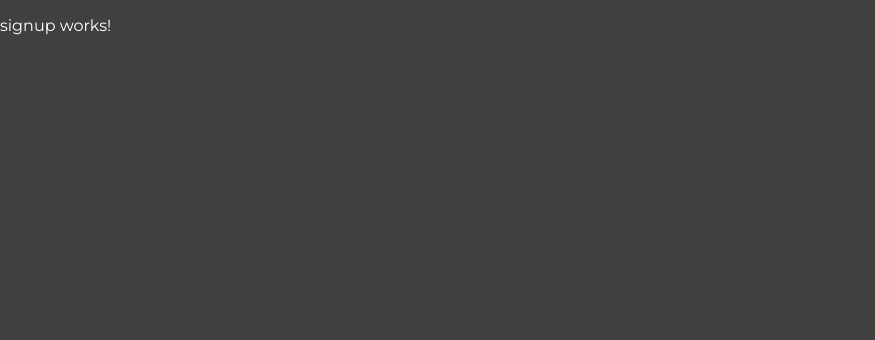
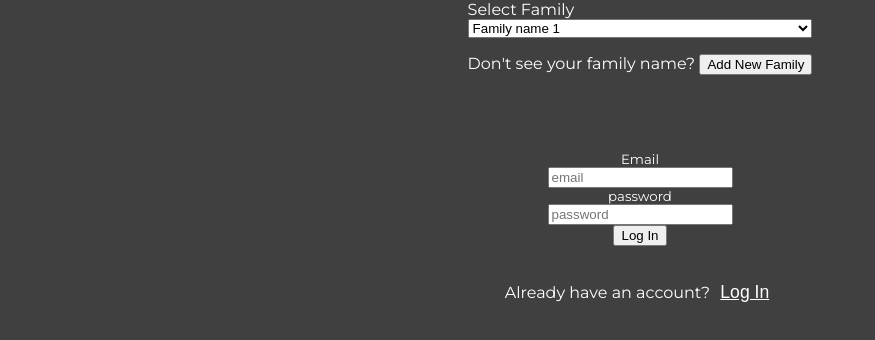
Before and after one commit to David-V1/pantry-app-fe, an Angular app: page / in a window 1280 px wide. Both pictures are taken after a click on the button "Sign Up". Shown: the top 340 px of the page, without its empty margins (0-875 px from the left). Built offline with nearby package versions, Linux system fonts and the light colour scheme.

Commit message:
added login-signup transitions

```diff
--- a/src/app/components/login/login.component.css
+++ b/src/app/components/login/login.component.css
@@ -0,0 +1,26 @@
+.login-container {
+    width: 100%;
+    height: 100%;
+}
+
+.login-wrapper {
+    display: flex;
+    justify-content: center;
+    align-items: center;
+    flex-direction: column;
+}
+
+#signup-button {
+    background: none;
+    border: none;
+    color: rgb(255, 255, 255);
+    text-decoration: underline;
+    cursor: pointer;
+    padding-top: 20px;
+    font-size: 1.1rem;
+}
+
+#signup-button:hover {
+    color: rgb(15, 123, 185);
+    text-decoration: underline;
+  }
--- a/src/app/components/login/login.component.html
+++ b/src/app/components/login/login.component.html
@@ -1 +1,12 @@
-<p>login works!</p>
+<div class="login-container">
+    <div class="login-wrapper">
+        <small>Email</small>
+        <input type="text" name="email" id="email-login" placeholder="email">
+        <small>password</small>
+        <input type="password" name="password" id="password-login" placeholder="password">
+        <button type="submit"> Log In</button>
+        <p>Don't have an account? <button id="signup-button"
+            (click)="ui.changePage(pageName.SIGNUP)">Sign Up</button></p>
+
+    </div>
+</div>
--- a/src/app/components/login/login.component.ts
+++ b/src/app/components/login/login.component.ts
@@ -1,4 +1,6 @@
 import { Component } from '@angular/core';
+import { UiService } from 'src/app/services/ui.service';
+import { PageName } from 'src/app/enums/PageEnum';
 
 @Component({
   selector: 'app-login',
@@ -6,5 +8,8 @@ import { Component } from '@angular/core';
   styleUrls: ['./login.component.css']
 })
 export class LoginComponent {
+  public pageName = PageName;
+
+  constructor(public ui: UiService) { }
 
 }
--- a/src/app/components/signup/signup.component.css
+++ b/src/app/components/signup/signup.component.css
@@ -0,0 +1,41 @@
+.signup-container {
+    width: 100%;
+    height: 100%;
+}
+
+.signup-wrapper {
+    display: flex;
+    justify-content: center;
+    align-items: center;
+    flex-direction: column;
+}
+.dropdown-menu {
+    display: flex;
+    flex-direction: column;
+    justify-content: center;
+    width: fit-content;
+    margin-bottom: 60px;
+}
+
+.add-family-container {
+    display: flex;
+    flex-direction: column;
+    justify-content: center;
+    align-items: center;
+
+}
+
+#signup-button {
+    background: none;
+    border: none;
+    color: rgb(255, 255, 255);
+    text-decoration: underline;
+    cursor: pointer;
+    padding-top: 20px;
+    font-size: 1.1rem;
+}
+
+#signup-button:hover {
+    color: rgb(15, 123, 185);
+    text-decoration: underline;
+  }
--- a/src/app/components/signup/signup.component.html
+++ b/src/app/components/signup/signup.component.html
@@ -1 +1,44 @@
-<p>signup works!</p>
+<div class="signup-container">
+    <div class="signup-wrapper">
+
+        <!-- Family Dropdown -->
+        <div class="dropdown-menu" *ngIf="!seeAddFamily">
+            <label for="family-names"> Select Family</label>
+
+            <select
+                name="family-names" id="family-names">
+                <option *ngFor="let name of familyNames" [value]="name">{{name}}</option>
+            </select>
+
+            <p>Don't see your family name?
+            <button id="new-family-button" (click)="toggleAddFamily()">Add New Family</button>
+            </p>
+        </div>
+
+        <!-- Add New Family name -->
+        <div class="add-family-container" *ngIf="seeAddFamily">
+            <p>See dropdown-menu
+            <button id="new-family-button" (click)="toggleAddFamily()">dropdown-menu</button>
+            </p>
+            <br>
+            <small>Add New Family</small>
+            <input type="text" name="family-name" id="family-signup" placeholder="Family name">
+
+        </div>
+
+
+        <!-- basic inputs -->
+        <small>Email</small>
+        <input type="text" name="email" id="email-signup" placeholder="email">
+
+        <small>password</small>
+        <input type="password" name="password" id="password-signup" placeholder="password">
+
+        <button type="submit"> Log In</button>
+        <p>Already have an account?
+            <button id="signup-button"
+            (click)="ui.changePage(pageName.LOGIN)">Log In</button>
+        </p>
+
+    </div>
+</div>
--- a/src/app/components/signup/signup.component.ts
+++ b/src/app/components/signup/signup.component.ts
@@ -1,4 +1,6 @@
 import { Component } from '@angular/core';
+import { UiService } from 'src/app/services/ui.service';
+import { PageName } from 'src/app/enums/PageEnum';
 
 @Component({
   selector: 'app-signup',
@@ -6,5 +8,15 @@ import { Component } from '@angular/core';
   styleUrls: ['./signup.component.css']
 })
 export class SignupComponent {
+  public pageName = PageName;
+  public seeAddFamily: boolean = false;
+
+  public familyNames: String[] = ['Family name 1', 'Family name 2', 'Family name 3', 'Family name 4',]
+
+  constructor(public ui: UiService) { }
+
+  public toggleAddFamily() {
+    this.seeAddFamily = !this.seeAddFamily;
+  }
 
 }
--- a/src/app/services/ui.service.ts
+++ b/src/app/services/ui.service.ts
@@ -11,7 +11,7 @@ export class UiService {
 
   constructor(private http: HttpClient) {
     //local storage persist page
-    // localStorage.getItem('pageName') ? this.pageName = Number(localStorage.getItem('pageName')) : this.pageName = PageName.START_UP;
+    localStorage.getItem('pageName') ? this.pageName = Number(localStorage.getItem('pageName')) : this.pageName = PageName.START_UP;
   }
 
   public changePage(page: PageName): void {
```
